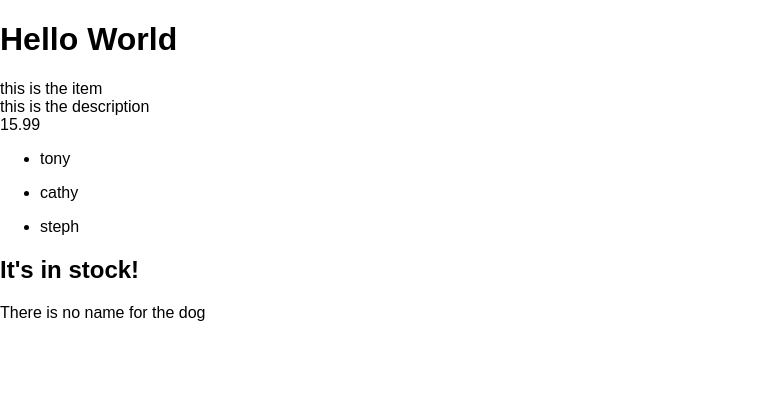
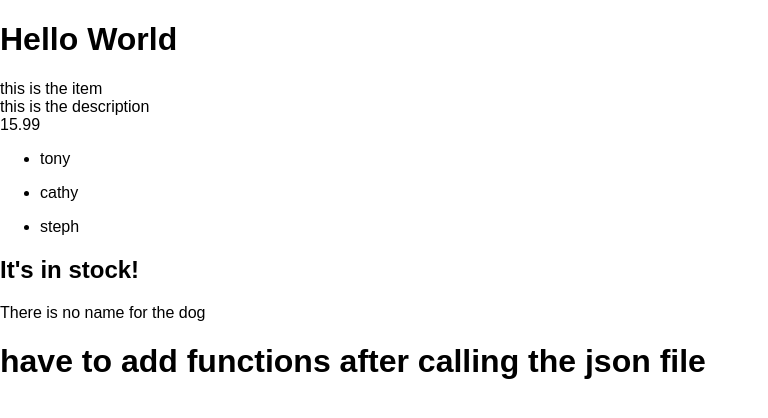
Before and after one commit to anthonygaona/Mustache-Templating-Tut, a plain HTML site: page index.html in a window 1280 px wide. Shown: the whole page, without its empty margins (0-768 px from the left). Drawn offline with nearby package versions, Linux system fonts and the light colour scheme.

Commit message:
added function to data parameter in jquery getJSON function

```diff
--- a/index.html
+++ b/index.html
@@ -47,6 +47,7 @@
       {{^dogs}}
         <p>There is no name for the dog</p>
       {{/dogs}}
+      <h1>{{total}}</h1>
     </div>
   </script>
   <div id="container"></div>
@@ -59,6 +60,9 @@
       var template = $('#templateOne').html(); //grabs script tag with id which contains the mustache template
       $.getJSON("data.json", function (data) {
           console.log("success");
+          data.total = function() {
+            return "have to add functions after calling the json file"
+          }
           var result = Mustache.render(template, data); //mustache function
           $('#container').html(result); //puts the json data collected from this function inside the template
       });//grabs specified json file and runs mustache method to place json into template
```
